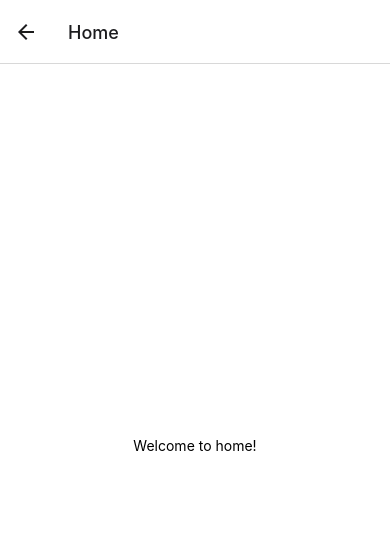
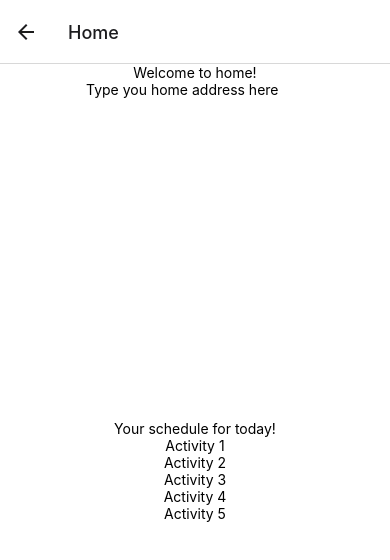
Before and after one commit to jeremiahbintang/pendelum, a React Native app in the folder mobile/: screen /Home in a window 390 px wide. Shown: the top 560 px of the page. Built offline with nearby package versions, Linux system fonts and the light colour scheme.

Commit message:
Add activities

```diff
--- a/mobile/package.json
+++ b/mobile/package.json
@@ -18,7 +18,8 @@
     "react": "18.1.0",
     "react-native": "0.70.5",
     "react-native-safe-area-context": "4.4.1",
-    "react-native-screens": "~3.18.0"
+    "react-native-screens": "~3.18.0",
+    "react-native-uuid": "^2.0.1"
   },
   "devDependencies": {
     "@babel/core": "^7.12.9"
--- /dev/null
+++ b/mobile/src/ActivityCards.js
@@ -0,0 +1,34 @@
+import React, { useState, useEffect } from "react";
+import { StatusBar } from "expo-status-bar";
+import { StyleSheet, Text, View, TextInput, Button } from "react-native";
+import { getActivities } from "../storage"
+
+export default function ActivityCards({ navigation }) {
+  const [activities, setActivities] = useState([]);
+  useEffect(() => {
+    const fetchActivities = async () => await getActivities()
+    const activities = fetchActivities()
+    if (Array.isArray(activities)){
+        setActivities(activities)
+    }
+  }, [])
+  return (
+    <View style={styles.container}>
+      <Text>Your schedule for today!</Text>
+      <Text>Activity 1</Text>
+      <Text>Activity 2</Text>
+      <Text>Activity 3</Text>
+      <Text>Activity 4</Text>
+      <Text>Activity 5</Text>
+    </View>
+  );
+}
+
+const styles = StyleSheet.create({
+  container: {
+    flex: 1,
+    backgroundColor: "#fff",
+    alignItems: "center",
+    justifyContent: "center",
+  },
+});
--- a/mobile/src/HomeScreen.js
+++ b/mobile/src/HomeScreen.js
@@ -1,18 +1,15 @@
-import React, {useState, useEffect} from "react";
+import React, { useState, useEffect } from "react";
 import { StatusBar } from "expo-status-bar";
 import { StyleSheet, Text, View, TextInput, Button } from "react-native";
-
+import ActivityCards from "./ActivityCards";
 export default function HomeScreen({ navigation }) {
-  const [homeAddress, setHomeAddress] = useState()
+  const [homeAddress, setHomeAddress] = useState("Type you home address here");
 
   return (
     <View style={styles.container}>
       <Text>Welcome to home!</Text>
-      <TextInput
-        value={homeAddress}
-        onChange={setHomeAddress}
-
-      />
+      <TextInput value={homeAddress} onChange={setHomeAddress} />
+      <ActivityCards />
       <StatusBar style="auto" />
     </View>
   );
--- a/mobile/storage/index.js
+++ b/mobile/storage/index.js
@@ -1,66 +1,113 @@
-import AsyncStorage from '@react-native-async-storage/async-storage';
-
+import AsyncStorage from "@react-native-async-storage/async-storage";
+import uuid from "react-native-uuid";
 const storeData = async (key, value) => {
   try {
-      await AsyncStorage.setItem(key, value)
+    await AsyncStorage.setItem(key, value);
   } catch (e) {
     // saving error
-      console.error(e)
+    console.error(e);
   }
-  }
-
+};
 
 const getData = async (key) => {
   try {
-      const value = await AsyncStorage.getItem(key)
-      return value
-    } catch(e) {
+    const value = await AsyncStorage.getItem(key);
+    return value;
+  } catch (e) {
     // error reading value
-      console.error(e)
+    console.error(e);
   }
-  }
-
+};
 
 const removeData = async (key) => {
   try {
-      await AsyncStorage.removeItem(key)
-    } catch(e) {
+    await AsyncStorage.removeItem(key);
+  } catch (e) {
     // remove error
-      console.error(e)
+    console.error(e);
   }
-}
-
-
+};
 
 const savePhoneNumber = async (phone_number) => {
   try {
-        await storeData("phone_number", phone_number)
+    await storeData("phone_number", phone_number);
   } catch (e) {
     // saving error
-        console.error(e)
+    console.error(e);
   }
-}
-
+};
 
 const getPhoneNumber = async () => {
   try {
-        const phone_number = await getData("phone_number")
-        return phone_number
+    const phone_number = await getData("phone_number");
+    return phone_number;
   } catch (e) {
     // saving error
-        console.error(e)
+    console.error(e);
   }
-}
+};
 
 const deletePhoneNumber = async () => {
   try {
-         await removeData("phone_number")
+    await removeData("phone_number");
   } catch (e) {
     // saving error
-        console.error(e)
-      }}
+    console.error(e);
+  }
+};
+
+const getActivities = async () => {
+  try {
+    const activities = await getData("activities");
+
+    return activities;
+  } catch (e) {
+    // saving error
+    console.error(e);
+  }
+};
+
+const saveActivity = async (activity) => {
+  try {
+    const activities = await getActivities();
+    let activitiesJSON = JSON.parse(activities);
+
+    let activityJSON = JSON.stringify(activity);
+    activityJSON._id = uuid.v4();
+
+    if (activitiesJSON) {
+      activitiesJSON.push(activityJSON);
+    } else {
+      activityJSON = [activityJSON];
+    }
+    await storeData("activities", activitiesJSON);
+  } catch (e) {
+    // saving error
+    console.error(e);
+  }
+};
+
+const deleteActivity = async (_id) => {
+  try {
+    const activities = await getActivities();
+    let activitiesJSON = JSON.parse(activities);
+    const index = activitiesJSON.findIndex((activity) => activity._id === _id);
+    if (index > -1) {
+      // only splice array when item is found
+      activitiesJSON.splice(index, 1); // 2nd parameter means remove one item only
+    }
+    await removeData("activities");
+  } catch (e) {
+    // saving error
+    console.error(e);
+  }
+};
+
 export {
   savePhoneNumber,
   getPhoneNumber,
-    deletePhoneNumber
-}
+  deletePhoneNumber,
+  getActivities,
+  saveActivity,
+  deleteActivity,
+};
```
Also changed, not shown: 1 other file (tests, documents, lock files or other folders). Lines whose indentation alone changed are shown as unchanged.
